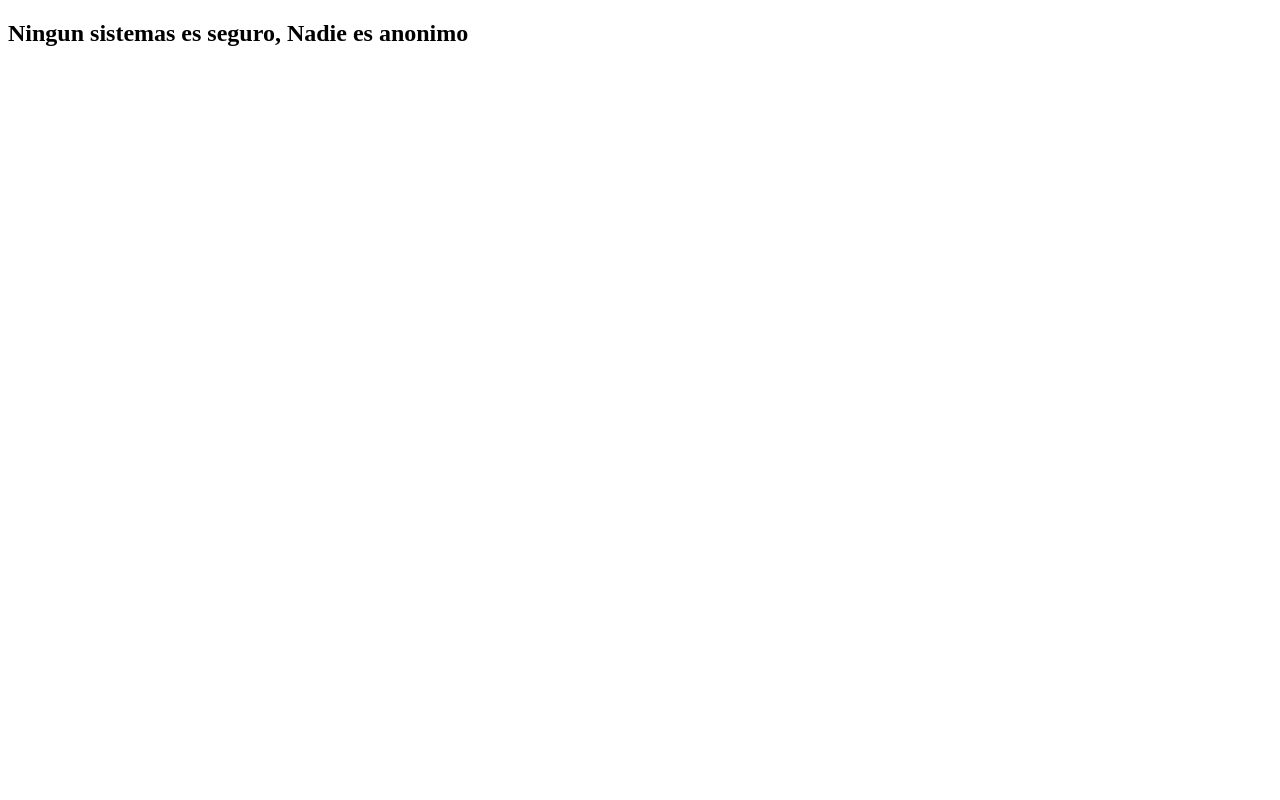
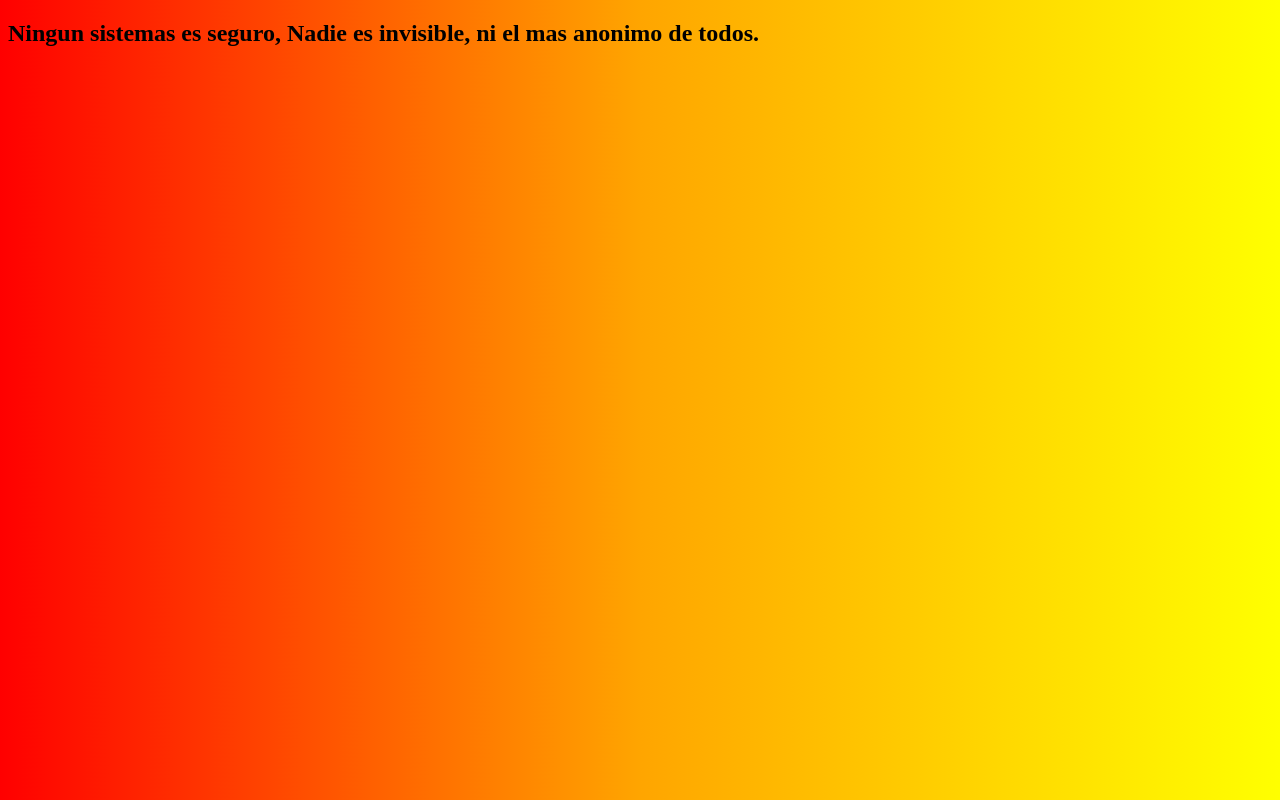
Before and after one commit to klismannSis/Proyecto_NodeJS, a website: page EjResueltos/Ejercicio2/Ejercicio2.html in a window 1280 px wide. Drawn offline with Linux system fonts and the light colour scheme.

Commit message:
Modificado/Funcional.

```diff
--- /dev/null
+++ b/EjResueltos/Ejercicio2/Detalle.css
@@ -0,0 +1,7 @@
+body{
+	background: linear-gradient(
+		to right,
+		red,
+		orange,
+		yellow);
+	}
--- a/EjResueltos/Ejercicio2/Ejercicio2.html
+++ b/EjResueltos/Ejercicio2/Ejercicio2.html
@@ -4,9 +4,19 @@
 	<title>
 	Comprobando el ejercicio 2
 	</title>
+	<link rel="stylesheet" href="Detalle.css">
+
+
 	</head>
 	<body>
-		<h2>Ningun sistemas es seguro, Nadie es anonimo</h2>
+		<div class="container">
+        	        <div class="ring"> </div>
+               		 <div class="ring"> </div>
+               		 <div class="ring"> </div>
+
+        	</div>
+
+		<h2>Ningun sistemas es seguro, Nadie es invisible, ni el mas anonimo de todos.</h2>
 
 
 	</body>
```
